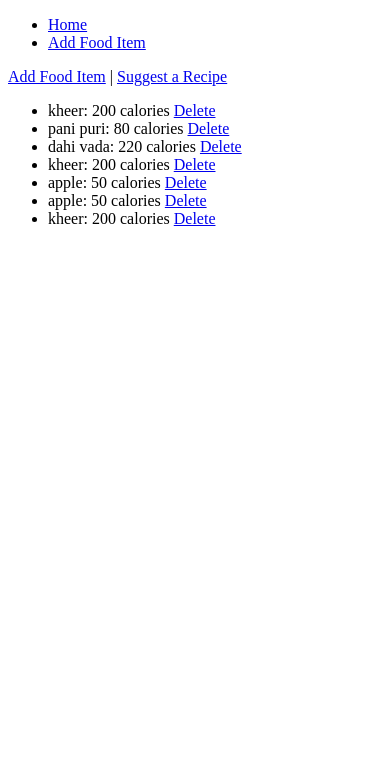
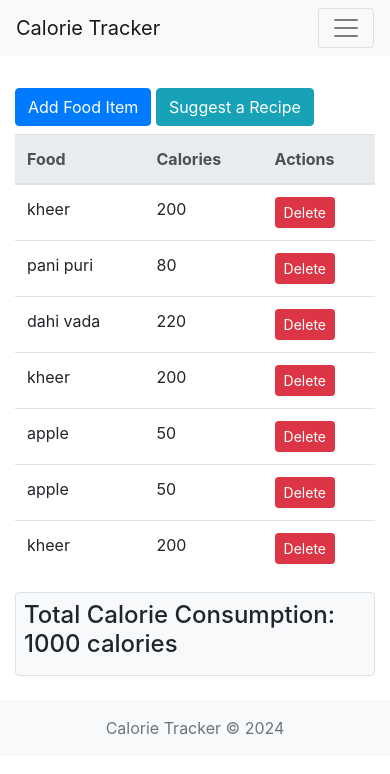
Before and after one commit to anoop5640/calorietracker, a Django app: page / in a window 390 px wide. Shown: the top 774 px of the page. Run offline with Django 4.2, Linux system fonts and the light colour scheme; data comes from the database, SQL or seed files in the repository; both versions use the stored data as it was after the commit; some libraries are stand-ins or nearby versions.

Commit message:
third commit

```diff
--- a/calorie_tracker/templates/calorie_tracker/base.html
+++ b/calorie_tracker/templates/calorie_tracker/base.html
@@ -1,18 +1,70 @@
+{% load static %} {% load widget_tweaks %}
 <!DOCTYPE html>
-<html>
+<html lang="en">
   <head>
+    <meta charset="UTF-8" />
+    <meta
+      name="viewport"
+      content="width=device-width, initial-scale=1, shrink-to-fit=no"
+    />
     <title>Calorie Tracker</title>
+    <!-- Bootstrap CSS -->
+    <link
+      rel="stylesheet"
+      href="https://stackpath.bootstrapcdn.com/bootstrap/4.5.2/css/bootstrap.min.css"
+    />
+    <!-- FontAwesome for icons -->
+    <link
+      rel="stylesheet"
+      href="https://cdnjs.cloudflare.com/ajax/libs/font-awesome/5.15.1/css/all.min.css"
+    />
+    <!-- Custom CSS -->
+    <link rel="stylesheet" href="{% static 'css/styles.css' %}" />
   </head>
   <body>
     <header>
-      <nav>
-        <ul>
-          <li><a href="{% url 'food_item_list' %}">Home</a></li>
-          <li><a href="{% url 'add_food_item' %}">Add Food Item</a></li>
-        </ul>
+      <nav class="navbar navbar-expand-lg navbar-light bg-light">
+        <a class="navbar-brand" href="{% url 'food_item_list' %}"
+          >Calorie Tracker</a
+        >
+        <button
+          class="navbar-toggler"
+          type="button"
+          data-toggle="collapse"
+          data-target="#navbarNavAltMarkup"
+          aria-controls="navbarNavAltMarkup"
+          aria-expanded="false"
+          aria-label="Toggle navigation"
+        >
+          <span class="navbar-toggler-icon"></span>
+        </button>
+        <div class="collapse navbar-collapse" id="navbarNavAltMarkup">
+          <div class="navbar-nav">
+            <a class="nav-item nav-link" href="{% url 'food_item_list' %}"
+              >Home</a
+            >
+            <a class="nav-item nav-link" href="{% url 'add_food_item' %}"
+              >Add Food Item</a
+            >
+            <!-- Additional links can be added here as you expand your application -->
+          </div>
+        </div>
       </nav>
     </header>
 
-    <main>{% block content %} {% endblock %}</main>
+    <main role="main" class="container py-4">
+      {% block content %} {% endblock %}
+    </main>
+
+    <footer class="footer mt-auto py-3 bg-light">
+      <div class="container text-center">
+        <span class="text-muted">Calorie Tracker © 2024</span>
+      </div>
+    </footer>
+
+    <!-- Bootstrap JS, Popper.js, and jQuery -->
+    <script src="https://code.jquery.com/jquery-3.5.1.slim.min.js"></script>
+    <script src="https://cdn.jsdelivr.net/npm/@popperjs/core@2.5.2/dist/umd/popper.min.js"></script>
+    <script src="https://stackpath.bootstrapcdn.com/bootstrap/4.5.2/js/bootstrap.min.js"></script>
   </body>
 </html>
--- a/calorie_tracker/templates/calorie_tracker/food_item_list.html
+++ b/calorie_tracker/templates/calorie_tracker/food_item_list.html
@@ -1,16 +1,46 @@
 {% extends 'calorie_tracker/base.html' %} {% block content %}
 <div>
-  <a href="{% url 'add_food_item' %}">Add Food Item</a> |
-  <a href="{% url 'suggest_recipe' %}">Suggest a Recipe</a>
+  <a href="{% url 'add_food_item' %}" class="btn btn-primary my-2"
+    >Add Food Item</a
+  >
+  <a href="{% url 'suggest_recipe' %}" class="btn btn-info my-2"
+    >Suggest a Recipe</a
+  >
 </div>
-<ul>
-  {% for item in items %}
-  <li>
-    {{ item.name }}: {{ item.calories }} calories
-    <a href="{% url 'delete_food_item' item.id %}">Delete</a>
-  </li>
-  {% empty %}
-  <li>No food items added yet.</li>
-  {% endfor %}
-</ul>
+
+<!-- Food Items Table -->
+<table class="table table-hover">
+  <thead class="thead-light">
+    <tr>
+      <th scope="col">Food</th>
+      <th scope="col">Calories</th>
+      <th scope="col">Actions</th>
+    </tr>
+  </thead>
+  <tbody>
+    {% for item in items %}
+    <tr>
+      <td>{{ item.name }}</td>
+      <td>{{ item.calories }}</td>
+      <td>
+        <a
+          href="{% url 'delete_food_item' item.id %}"
+          class="btn btn-danger btn-sm"
+          >Delete</a
+        >
+      </td>
+    </tr>
+    {% empty %}
+    <tr>
+      <td colspan="3">No food items added yet.</td>
+    </tr>
+    {% endfor %}
+  </tbody>
+</table>
+
+<!-- Total Calories Section -->
+<div class="mt-3 p-2 bg-light border rounded">
+  <h4>Total Calorie Consumption: {{ total_calories }} calories</h4>
+</div>
+
 {% endblock %}
--- a/calorie_tracker/views.py
+++ b/calorie_tracker/views.py
@@ -2,6 +2,7 @@ from django.shortcuts import render
 import requests
 # Create your views here.
 from django.shortcuts import render, redirect
+from django.contrib import messages
 from .models import FoodItem
 from .forms import FoodItemForm, IngredientForm
 from django.db.models import Sum
@@ -12,27 +13,30 @@ def food_item_list(request):
     return render(request, 'calorie_tracker/food_item_list.html', {'items': items, 'total_calories': total_calories})
 
 def add_food_item(request):
-    if request.method == "POST":
-        form = FoodItemForm(request.POST)
-        if form.is_valid():
-            # Extract the food name from the form
-            food_name = form.cleaned_data['name']
+    form = FoodItemForm(request.POST or None)
 
-            # Make an API request to get calorie information
-            response = requests.get(f"http://127.0.0.1:8080/api/calories?food_name={food_name}")
-            if response.status_code == 200:
-                calorie_data = response.json()
-                calories = calorie_data.get('calories', 0) # Assuming the API returns a JSON with a 'calories' field
+    if request.method == "POST" and form.is_valid():
+        food_name = form.cleaned_data['name']
 
-                # Save the FoodItem with the calorie data from the API
+        # Make an API request to get calorie information
+        response = requests.get(f"http://127.0.0.1:8080/api/calories?food_name={food_name}")
+        if response.status_code == 200:
+            calorie_data = response.json()
+            calories = calorie_data.get('calories')
+
+            # Check if the calories data is an integer
+            if isinstance(calories, int):
                 FoodItem.objects.create(name=food_name, calories=calories)
+                messages.success(request, f"Food item '{food_name}' added with {calories} calories.")
                 return redirect('food_item_list')
             else:
-                # Handle cases where the API call fails
-                print("Failed to fetch calorie information. Status Code:", response.status_code)
-                # You might want to redirect to an error page or display an error message
-    else:
-        form = FoodItemForm()
+                # If the API doesn't return an integer for calories, inform the user
+                messages.error(request, "Calorie information for this food item was not found.")
+        else:
+            # Handle cases where the API call fails
+            messages.error(request, f"Failed to fetch calorie information. Status Code: {response.status_code}")
+
+    # If it's a GET request or the form is not valid, render the page with the form
     return render(request, 'calorie_tracker/add_food_item.html', {'form': form})
 
 def delete_food_item(request, pk):
--- a/calorie_tracker_project/settings.py
+++ b/calorie_tracker_project/settings.py
@@ -37,7 +37,9 @@ INSTALLED_APPS = [
     'django.contrib.sessions',
     'django.contrib.messages',
     'django.contrib.staticfiles',
-    'calorie_tracker'
+    'calorie_tracker',
+    'widget_tweaks',
+
 ]
 
 MIDDLEWARE = [
```
Also changed, not shown: calorie_tracker/static/css/style.css (added, +12 -0 lines), calorie_tracker/templates/calorie_tracker/add_food_item.html (+23 -7 lines), db.sqlite3.
